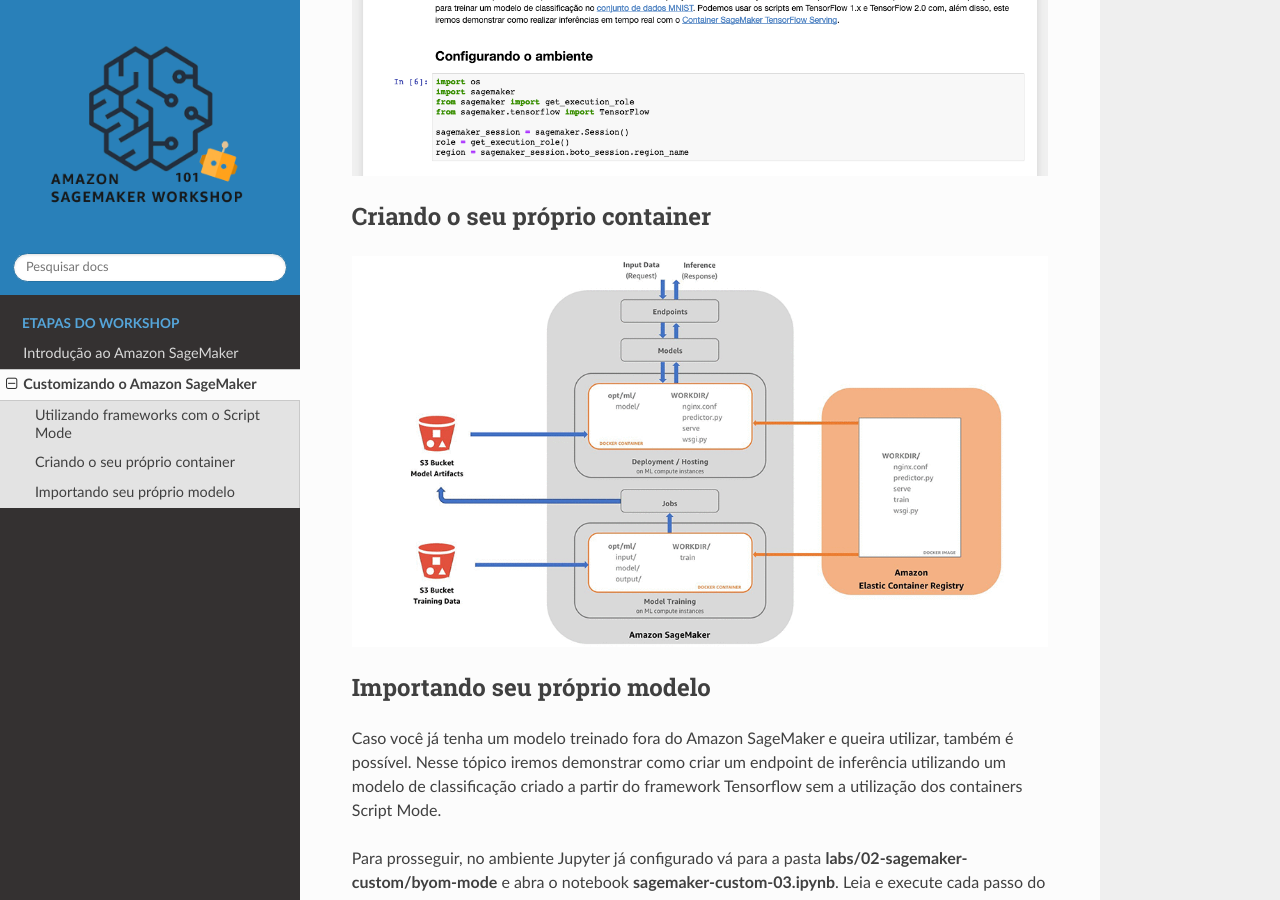
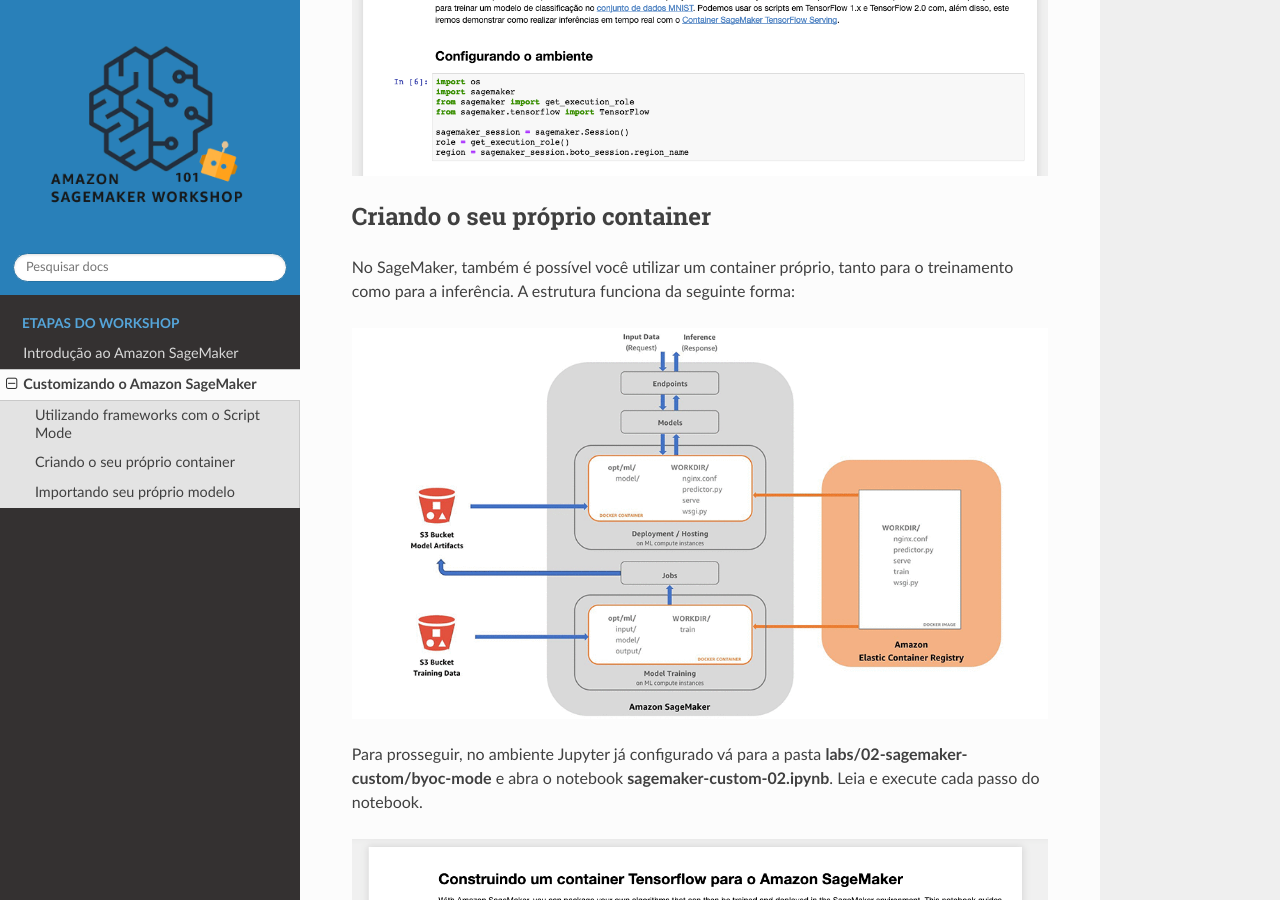
Before and after one commit to BRCentralSA/sagemaker-101-workshop, a Sphinx documentation site: the page built from docs/source/custom_container.rst, in a window 1280 px wide and 900 px high, scrolled down 2105 px. Built offline with Sphinx 7.4.7 and the Read the Docs theme 2.0.0, drawn with Linux system fonts in a browser that asks for light colours.

Commit message:
feat(Update Third lab doc) Updated third lab doc

```diff
--- a/docs/source/custom_container.rst
+++ b/docs/source/custom_container.rst
@@ -38,8 +38,14 @@
 Criando o seu próprio container
 ------------------------------------------
 
+No SageMaker, também é possível você utilizar um container próprio, tanto para o treinamento como para a inferência. A estrutura funciona da seguinte forma:
+
 .. image:: _static/02-sagemaker-custom/sg_03.gif
 
+Para prosseguir, no ambiente Jupyter já configurado vá para a pasta **labs/02-sagemaker-custom/byoc-mode** e abra o notebook **sagemaker-custom-02.ipynb**.
+Leia e execute cada passo do notebook.
+
+.. image:: _static/02-sagemaker-custom/sg_07.png
 
 Importando seu próprio modelo
 ------------------------------------------
```
